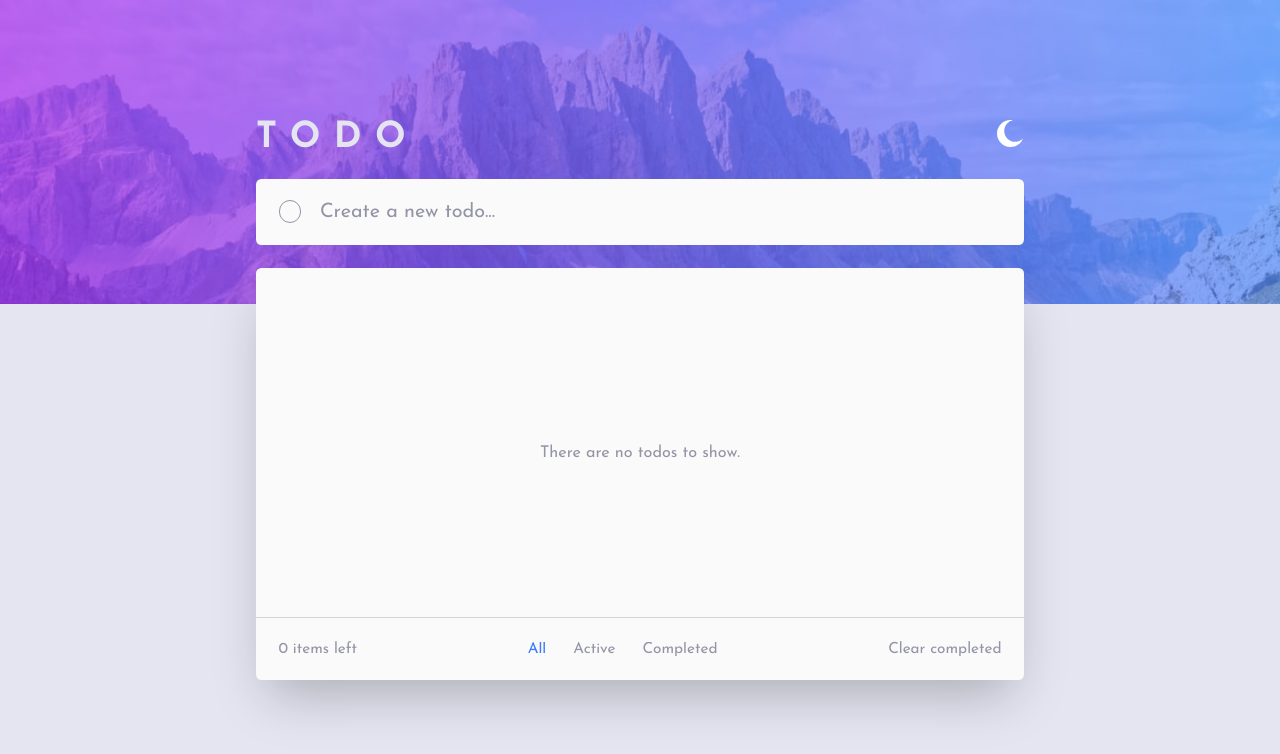
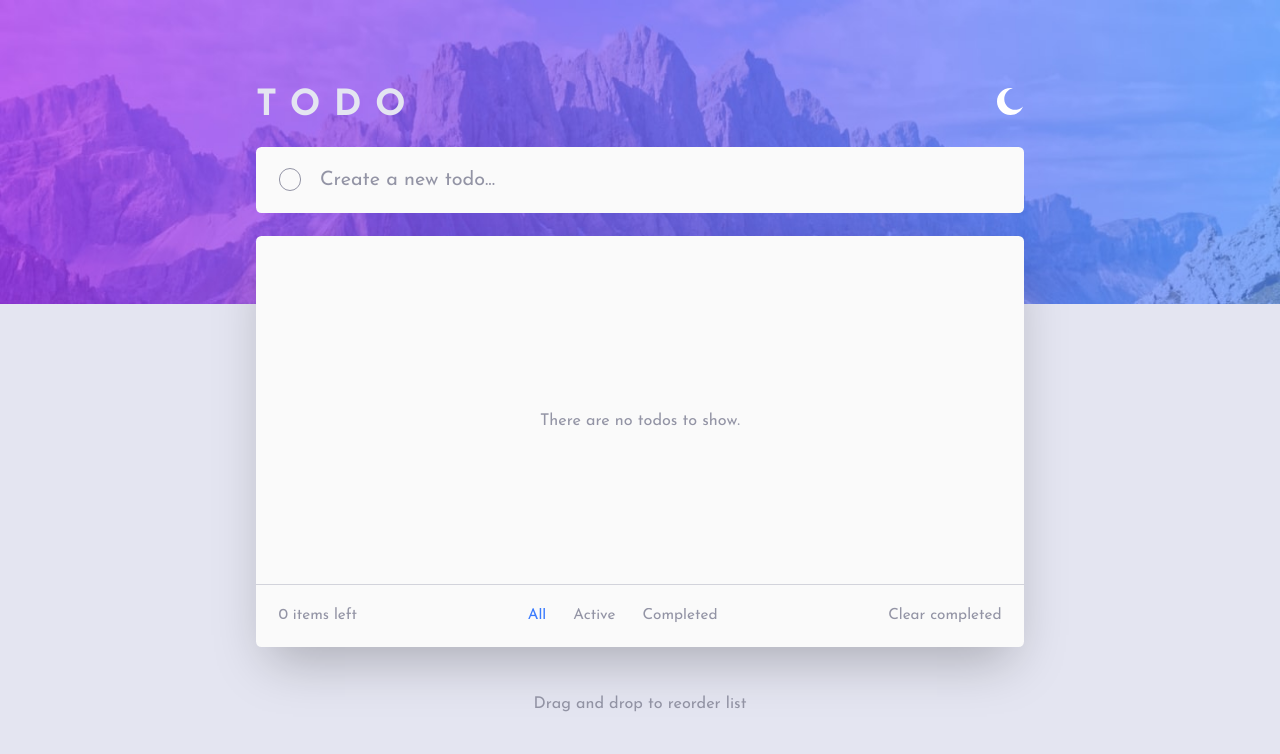
Before and after one commit to juniormendes96/frontend-mentor-todo-app, a React app: page / in a window 1280 px wide. Shown: the top 754 px of the page. Built offline with nearby package versions, Linux system fonts and the light colour scheme.

Commit message:
feat: add drag and drop label

```diff
--- a/src/presentation/app-styles.ts
+++ b/src/presentation/app-styles.ts
@@ -26,7 +26,7 @@ export const Main = styled.main`
   display: grid;
   grid-template-rows: auto auto 1fr;
   gap: 2.5rem;
-  height: 70vh;
+  height: 78vh;
   width: 40vw;
 
   @media (max-width: ${large}) {
@@ -41,7 +41,7 @@ export const Main = styled.main`
     height: 85vh;
   }
 
-  header {
+  & > header {
     display: flex;
     justify-content: space-between;
 
@@ -59,7 +59,7 @@ export const Main = styled.main`
     }
   }
 
-  footer {
+  & > footer {
     display: none;
     height: 7rem;
     align-items: center;
@@ -73,4 +73,11 @@ export const Main = styled.main`
       display: flex;
     }
   }
+
+  & > span {
+    font-size: 1.8rem;
+    color: ${({ theme }) => theme.textDisabled};
+    text-align: center;
+    margin-top: 3rem;
+  }
 `;
--- a/src/presentation/app.tsx
+++ b/src/presentation/app.tsx
@@ -123,6 +123,7 @@ const App: React.FC<Props> = (props: Props) => {
           <footer>
             <ListStatusOptions currentStatus={state.currentStatus} onStatusClick={status => filterTodos({ status })} />
           </footer>
+          <span>Drag and drop to reorder list</span>
         </Main>
       </Body>
     </ThemeProvider>
--- a/src/presentation/styles/global-styles.ts
+++ b/src/presentation/styles/global-styles.ts
@@ -17,9 +17,4 @@ export const GlobalStyles = createGlobalStyle`
       font-size: 50%;
     }
   }
-
-  body {
-    height: 100vh;
-    width: 100vw;
-  }
 `;
```
